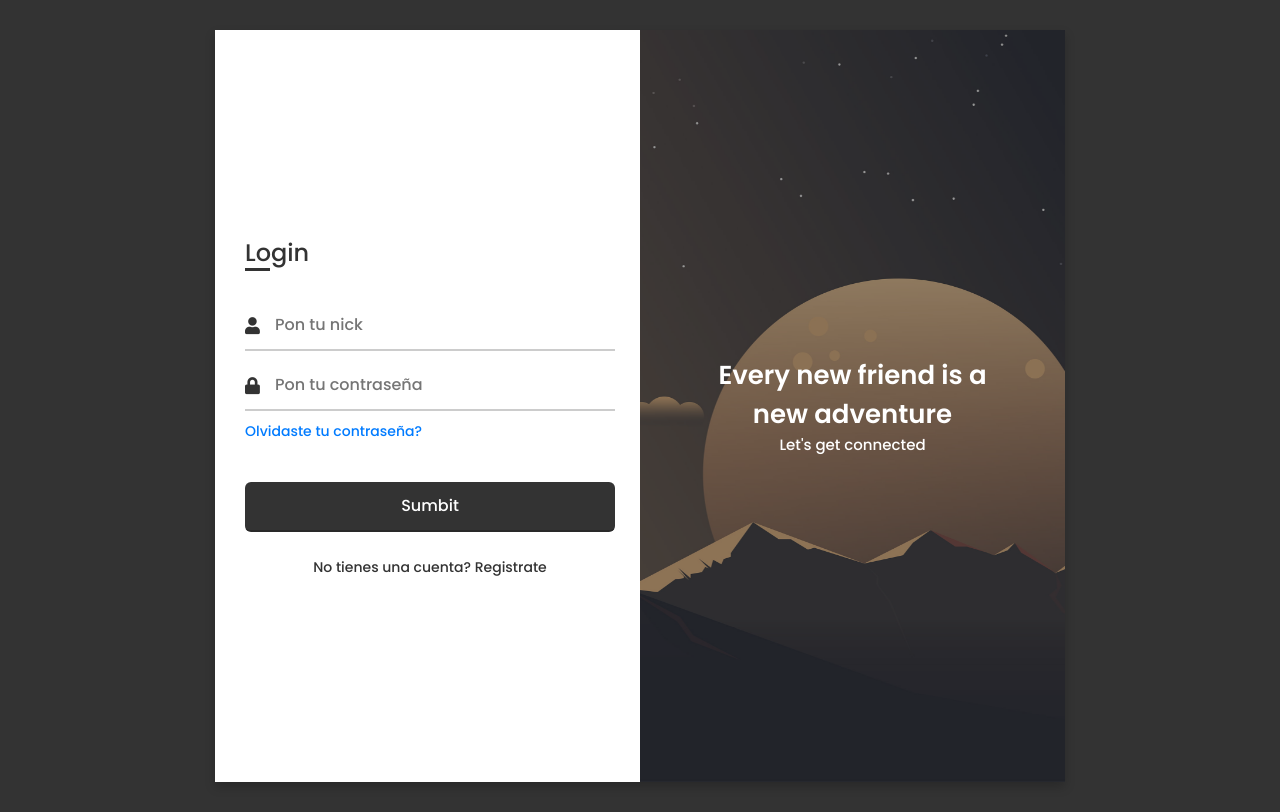
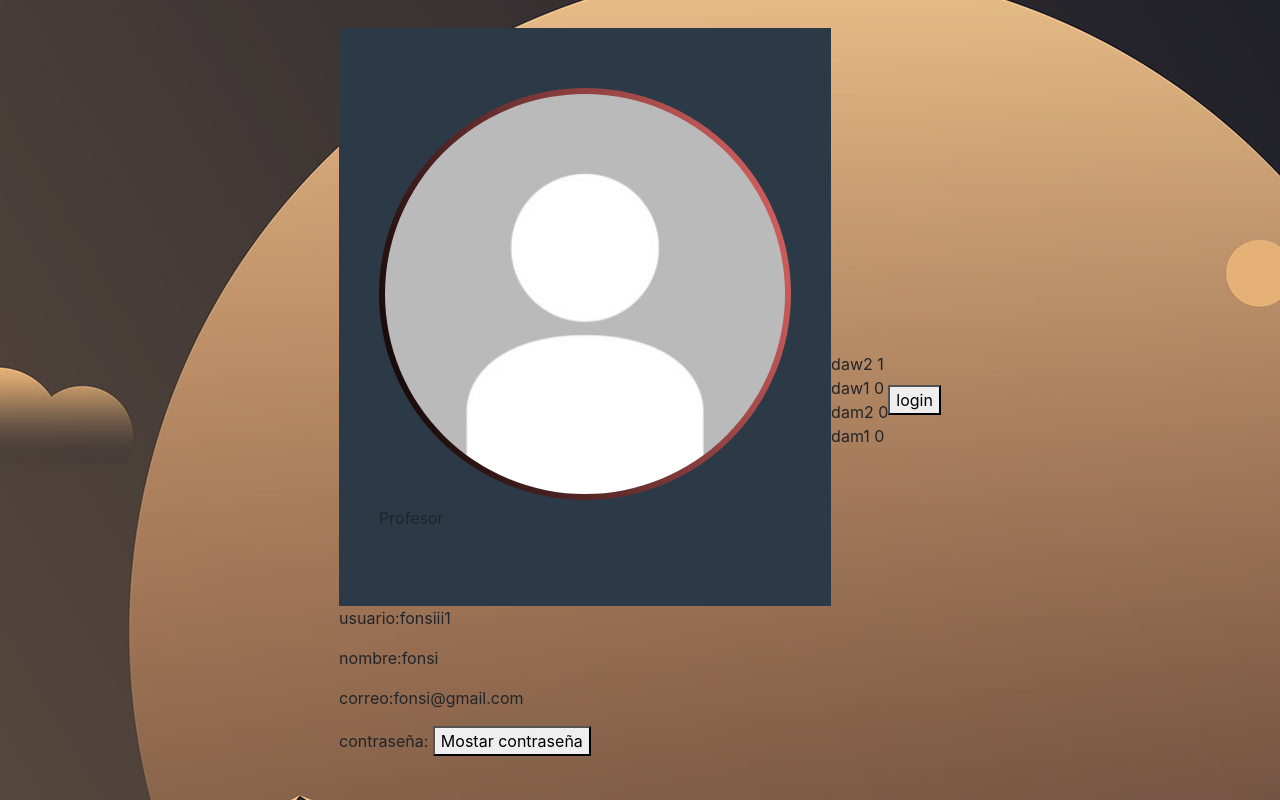
Before and after one commit to nacholopezlabra/WorkingMonkeys, an Angular app in the folder GamifiKAngular/: page / in a window 1280 px wide. Built offline with nearby package versions, Linux system fonts and the light colour scheme.

Commit message:
css html parte 1

```diff
--- a/GamifiKAngular/src/app/app-routing.module.ts
+++ b/GamifiKAngular/src/app/app-routing.module.ts
@@ -8,10 +8,10 @@ import { RegisterStudentsComponent } from './pages/register-students/register-st
 
 const routes: Routes = [
   { path: 'registerTeachers', component: RegisterTeachersComponent },
-  { path: '', component: RegisterStudentsComponent },
+  { path: 'registerStudents', component: RegisterStudentsComponent },
   { path: 'loginTeachers', component: LoginTeachersComponent },
   { path: 'loginStudents', component: LoginStudentsComponent },
-  { path: 'profile', component: ProfileComponent },
+  { path: '', component: ProfileComponent },
 ];
 
 @NgModule({
--- a/GamifiKAngular/src/app/pages/profile/profile.component.css
+++ b/GamifiKAngular/src/app/pages/profile/profile.component.css
@@ -1,39 +1,74 @@
-.profileImage{
-  border-radius: 50px;
-  width: 100px;
-  height: 100px;
-}
-.imageCardContainer{
-  text-align: center;
+body {
+
+  height: 100vh;
+  background-image: url(../../../assets/backgroundimg/wallpaperbetter.jpg);
+  background-position: center;
+  background-repeat: no-repeat;
+  display: flex;
+  align-items: center;
+  justify-content: center;
 }
 
-.imageCard{
-  float: left;
-  margin-right: 10px;
-}
-.cardBox{
-  display: flex;
-  flex-direction: row;
-  align-content: center;
-  justify-content: center;
-  align-self: center;
-  margin-top: 30px;
-}
-.infoCard{
-  margin-left: 10px;
-  float:right;
-  width:fit-content;
-  align-items: center;
-  text-align: left;
 
 
+
+.profileImage {
+  width: 400px;
+  text-align: center;
+  border-radius: 8px;
+  overflow: hidden;
+
 }
-.standarCard{
-  border-radius: 20px;
-  border: 1px solid rgba(92, 92, 92, 0.301);
-  height: fit-content;
-  padding:15px;
+
+.imageCardContainer {
+  background-color: #2c3a47;
+  padding: 60px 40px;
 }
-.rankingCard{
-  width:fit-content;
+
+
+
+.pic {
+  display: inline-block;
+  padding: 6px;
+  background-size: 200% 200%;
+  background: linear-gradient(70deg, black, #e66767);
+  animation: animated-gradient 0.5s  infinite ease-in-out  ;
+  margin: auto;
+  border-radius: 50%;
+
 }
+
+.pic img {
+  border-radius: 50%;
+  display: block;
+  align-self: center;
+}
+
+@keyframes animated-gradient {
+  20% {
+    background: linear-gradient(70deg, #74baff, #e66767);
+  }
+  40% {
+    background: linear-gradient(140deg, #74baff, #e66767);
+  }
+  60% {
+    background: linear-gradient(210deg, #74baff, #e66767);
+  }
+  80% {
+    background: linear-gradient(280deg, #74b9ff, #e66767);
+  }
+  100% {
+    background: linear-gradient(360deg, #74baff, #e66767);
+  }
+}
+
+
+.imageCard {}
+
+.cardBox {}
+
+.infoCard {}
+
+.standarCard {}
+
+.rankingCard {}
--- a/GamifiKAngular/src/app/pages/profile/profile.component.html
+++ b/GamifiKAngular/src/app/pages/profile/profile.component.html
@@ -1,16 +1,20 @@
 
 <html>
+  <body>
   <div class="cardBox">
     <div class="imageCard standarCard">
       <div class="imageCardContainer">
+        <div class="pic" >
         <img class="profileImage" *ngIf="user?.image != ''" src="{{user?.image}}">
         <img class="profileImage" *ngIf="user?.image == ''" src="../../../assets/placeholders/userPlaceholder.jpg">
+      </div>
         <p *ngIf="user?.userType == 1" >Profesor</p>
         <p *ngIf="user?.userType == 0">Estudiante</p>
+
       </div>
     </div>
     <div class="infoCard standarCard">
-      <p>usuario:{{user?.nickname}}</p>
+      <p class="nick">usuario:{{user?.nickname}}</p>
       <p>nombre:{{user?.name}}</p>
       <p>correo:{{user?.mail}}</p>
       <p>contraseña: <button *ngIf="!passwordShowed" (click)="showPassword()">Mostar contraseña</button> <span *ngIf="passwordShowed">{{user?.password}}</span> </p>
@@ -34,4 +38,5 @@
   </div>
 
   <button (click)="logUser()">login</button>
+</body>
 </html>
```
